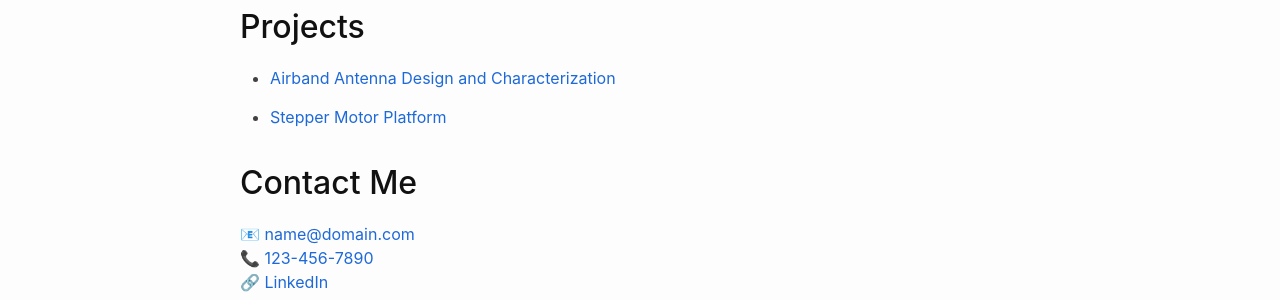
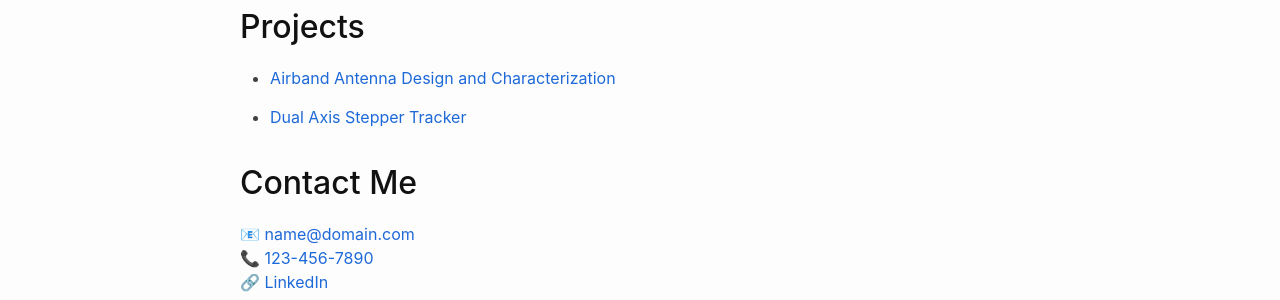
Before and after one commit to ItsTime2Duel/portfolio, a Jekyll site: the page built from index.md, in a window 1280 px wide. Shown: the part 450-750 px from the top of the page. Built offline with Jekyll 4.4.1, drawn with Linux system fonts in a browser that asks for light colours.

Commit message:
Update Dual_Axis_Stepper.md

```diff
--- a/_projects/Dual_Axis_Stepper.md
+++ b/_projects/Dual_Axis_Stepper.md
@@ -1,5 +1,5 @@
 ---
-title: "Stepper Motor Platform"
+title: Dual Axis Stepper Tracker
 date: 2025-07-18
 ---
 
```
